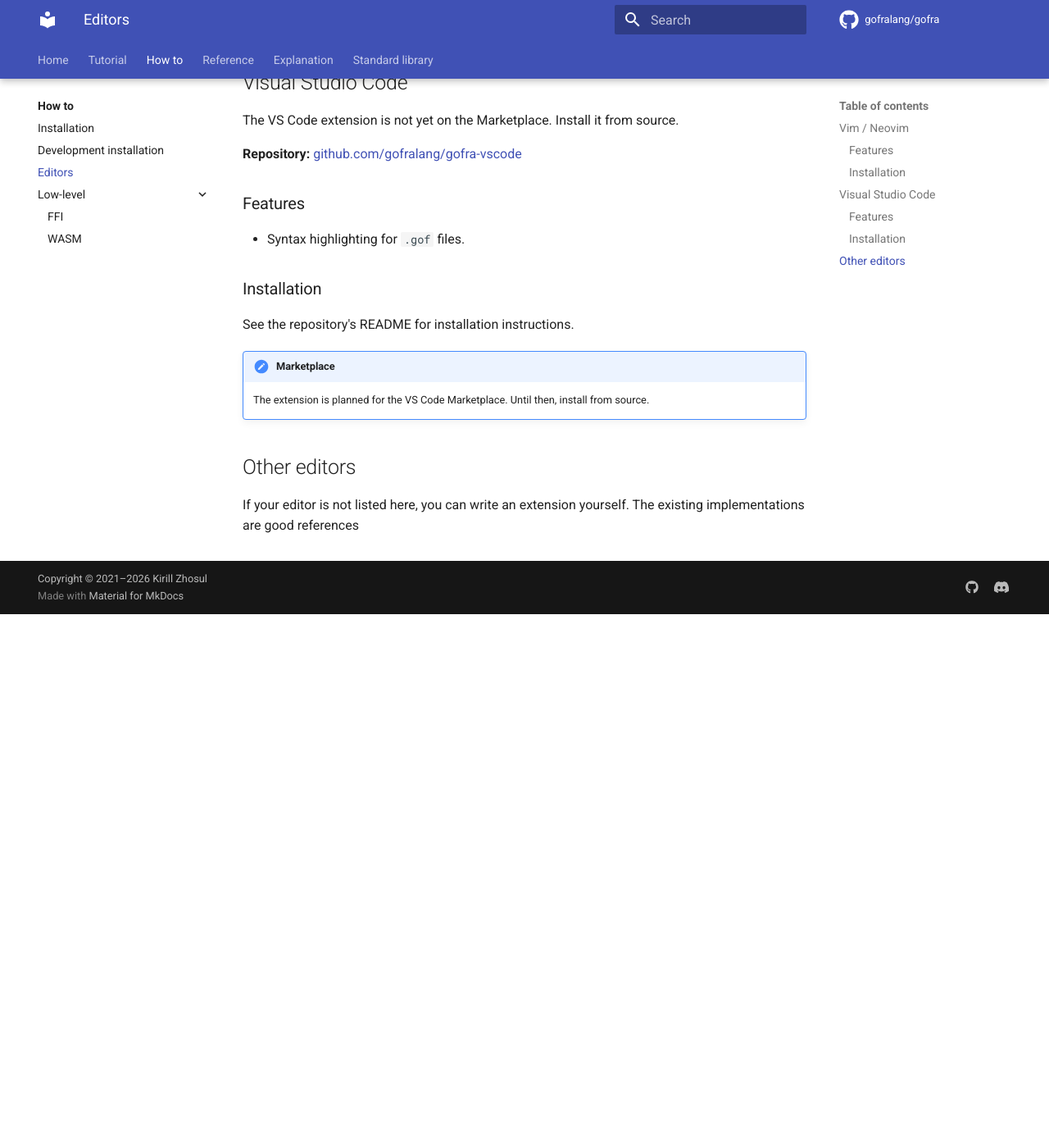
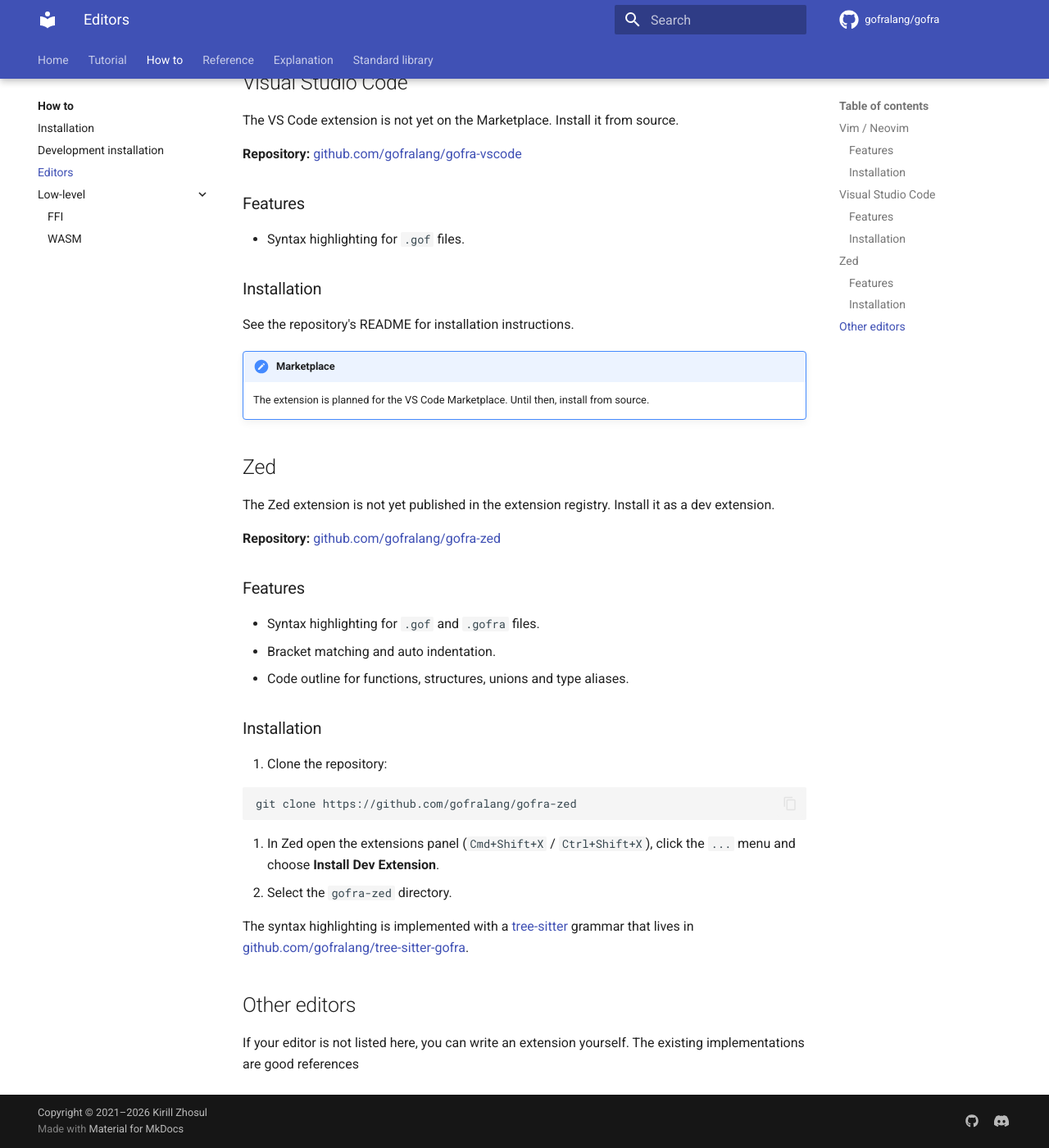
Before and after one commit to gofralang/docs, an MkDocs documentation site: the page built from docs/how-to/editors.md, in a window 1280 px wide and 1400 px high, scrolled down 651 px. Shown: the whole window at 82% size. Built offline with MkDocs 1.6.1 and Material for MkDocs 9.7.7, drawn with Linux system fonts in a browser that asks for light colours; comment, search, counter and statistics services are not loaded.

Commit message:
docs: add Zed to the editor support guide

````diff
--- a/docs/how-to/editors.md
+++ b/docs/how-to/editors.md
@@ -40,6 +40,35 @@
 from source.
 ///
 
+## Zed
+
+The Zed extension is not yet published in the extension registry. Install it
+as a dev extension.
+
+**Repository:** [github.com/gofralang/gofra-zed](https://github.com/gofralang/gofra-zed)
+
+### Features
+
+- Syntax highlighting for `.gof` and `.gofra` files.
+- Bracket matching and auto indentation.
+- Code outline for functions, structures, unions and type aliases.
+
+### Installation
+
+1. Clone the repository:
+
+   ```bash
+   git clone https://github.com/gofralang/gofra-zed
+   ```
+
+2. In Zed open the extensions panel (`Cmd+Shift+X` / `Ctrl+Shift+X`), click the
+   `...` menu and choose **Install Dev Extension**.
+3. Select the `gofra-zed` directory.
+
+The syntax highlighting is implemented with a
+[tree-sitter](https://tree-sitter.github.io) grammar that lives in
+[github.com/gofralang/tree-sitter-gofra](https://github.com/gofralang/tree-sitter-gofra).
+
 ## Other editors
 
 If your editor is not listed here, you can write an extension yourself. The
````
